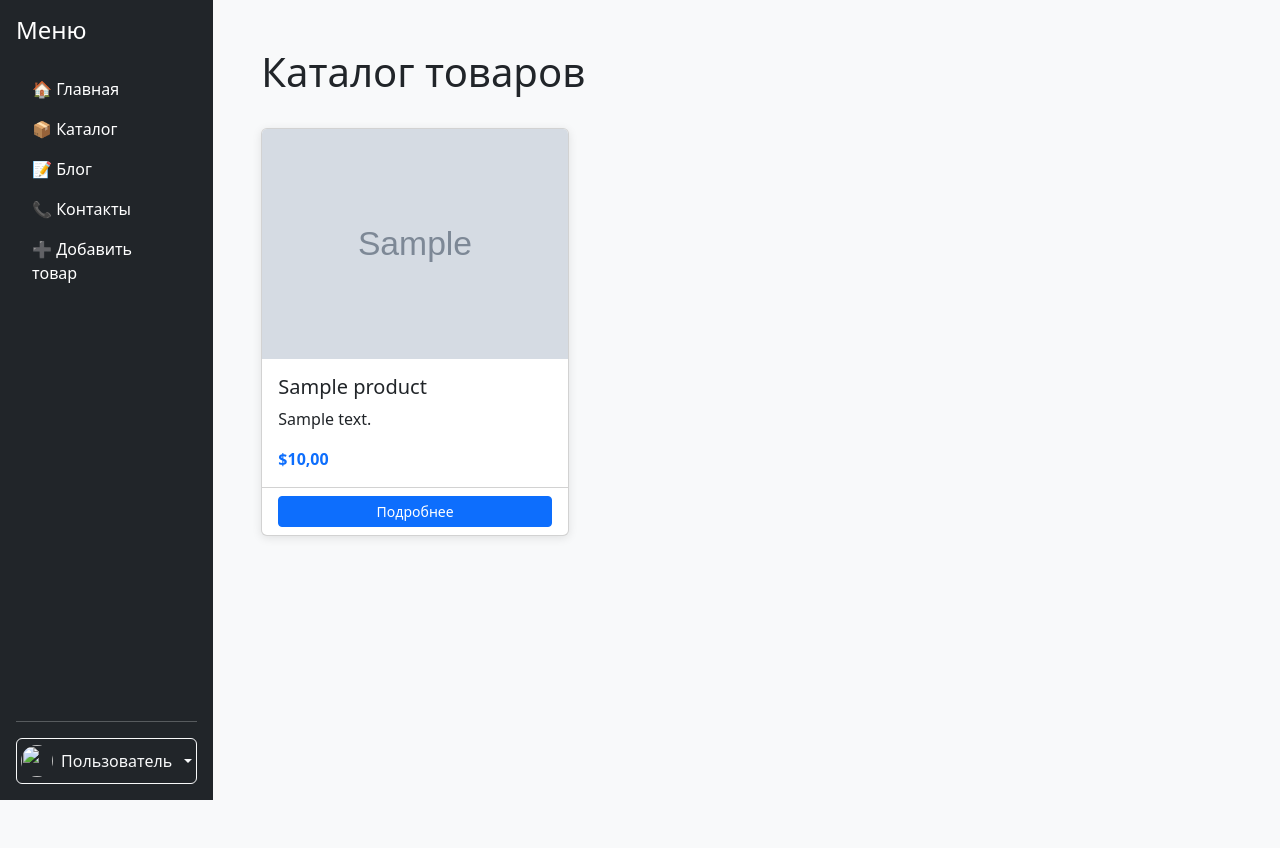
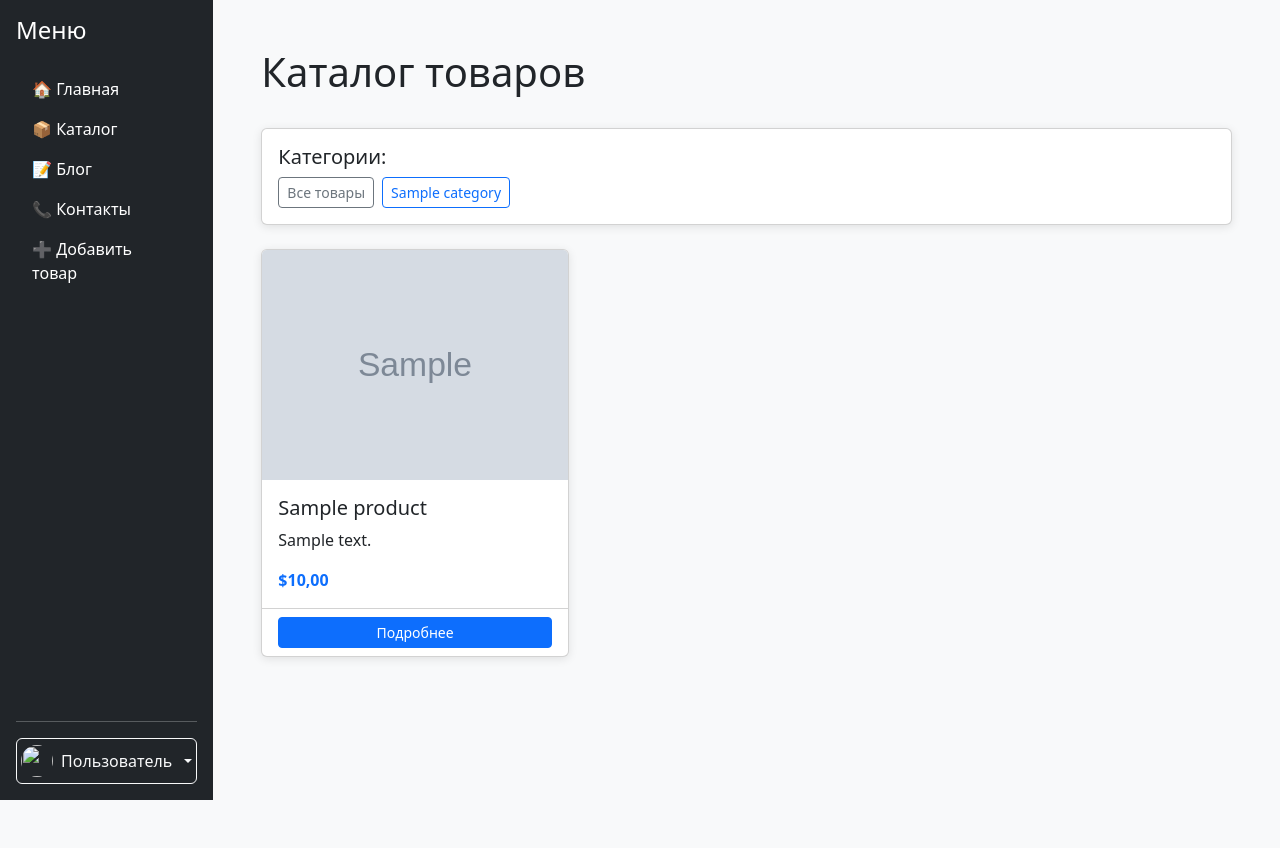
Before and after one commit to yuliyaBarashka/MYSHOP, a Django app: page /catalog/ in a window 1280 px wide. Shown: the part 78-926 px from the top of the page. Run offline with Django 5.2, Linux system fonts and the light colour scheme; tables that the repository leaves empty hold one stand-in row (values such as "Sample post"); grey boxes marked "Sample" are stand-in pictures; parts of the project's set-up code (start-up, migrations or seed data) failed here and were passed over; some libraries are stand-ins or nearby versions.

Commit message:
- Add category filter section at top of catalog page - Display all categories as clickable buttons - Include 'All Products' button for full catalog view - Style categories with Bootstrap button classes"

```diff
--- a/myshop/catalog/templates/catalog/catalog.html
+++ b/myshop/catalog/templates/catalog/catalog.html
@@ -14,6 +14,28 @@
     </a>
     {% endif %}
 </div>
+
+<!-- Блок категорий -->
+<div class="row mb-4">
+    <div class="col-12">
+        <div class="card">
+            <div class="card-body">
+                <h5>Категории:</h5>
+                <div class="d-flex flex-wrap gap-2">
+                    <a href="{% url 'catalog:catalog' %}" class="btn btn-outline-secondary btn-sm">
+                        Все товары
+                    </a>
+                    {% for category in categories %}
+                    <a href="{% url 'catalog:category_products' category.id %}" class="btn btn-outline-primary btn-sm">
+                        {{ category.name }}
+                    </a>
+                    {% endfor %}
+                </div>
+            </div>
+        </div>
+    </div>
+</div>
+
 
 <div class="row g-4">
     {% for product in products %}
```
